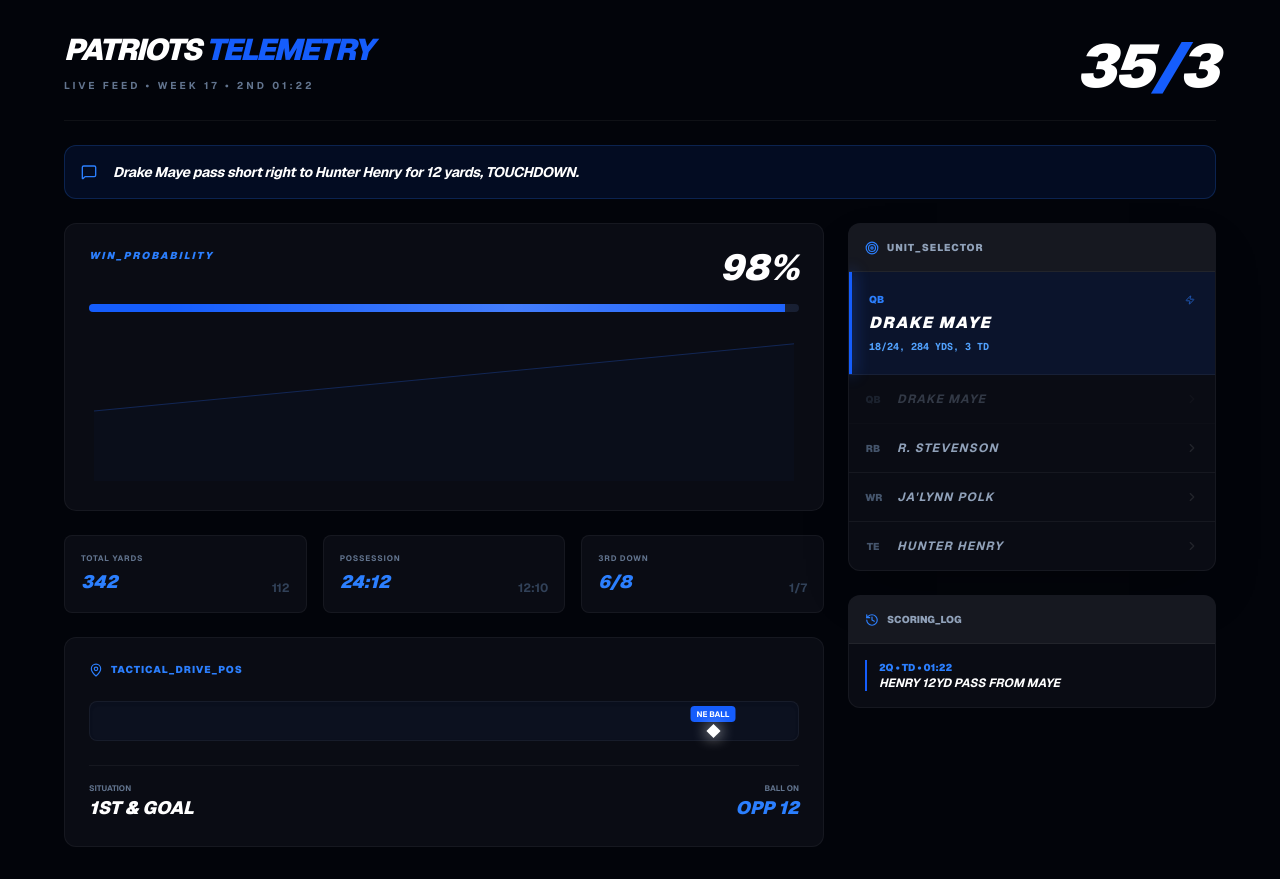
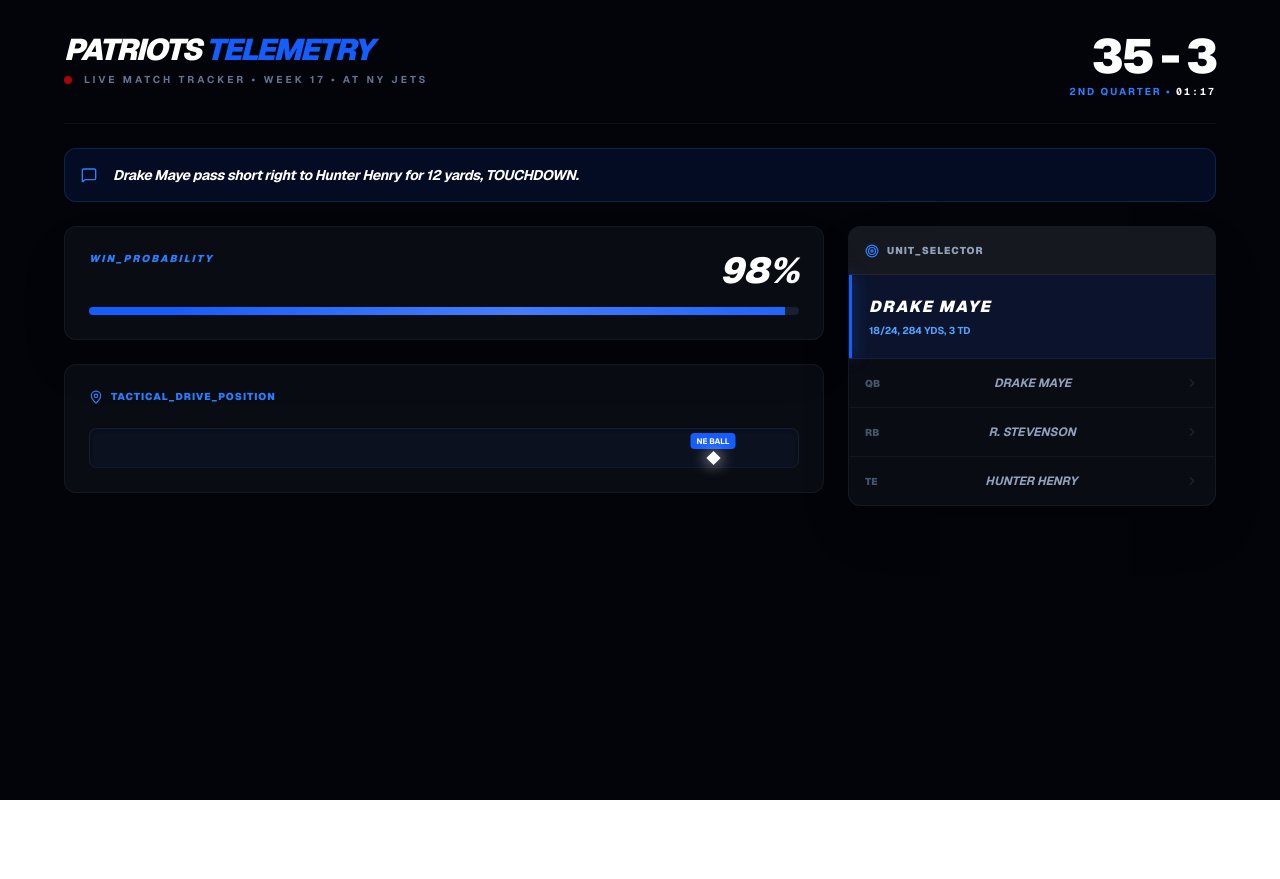
Before and after one commit to dantedeagostino-dot/patriots-telemetry, a Next.js app: page / in a window 1280 px wide. After the commit the page ends 800 px from the top, so only its background shows below. Built offline with nearby package versions, Linux system fonts and the light colour scheme.

Commit message:
Fix: Real-time clock countdown and dynamic team names Patriots vs Jets

```diff
--- a/app/page.tsx
+++ b/app/page.tsx
@@ -3,99 +3,103 @@
 import React, { useState, useEffect } from "react";
 import { ResponsiveContainer, AreaChart, Area, XAxis, YAxis, Tooltip } from "recharts";
 import { motion, AnimatePresence } from "framer-motion";
-import { Target, Cpu, ChevronRight, Activity, MapPin, History, Zap, MessageSquare } from "lucide-react";
+import { Target, Activity, MapPin, History, Zap, MessageSquare, ChevronRight } from "lucide-react";
 
-export default function PatriotsTelemetryFinal() {
+export default function PatriotsTelemetryPro() {
   const [hasMounted, setHasMounted] = useState(false);
-
-  // --- 1. MEMORIA DEL SELECTOR (Estado) ---
   const [selectedPlayerId, setSelectedPlayerId] = useState("QB");
 
-  // --- 2. DATOS DE LA API (Estructura recuperada) ---
+  // --- 1. ESTADO DEL RELOJ (Contador en segundos) ---
+  const [secondsLeft, setSecondsLeft] = useState(82); // 01:22 = 82 segundos
+  const [isPaused, setIsPaused] = useState(false);
+
   const [game, setGame] = useState({
-    scoreNE: 35, scoreNYJ: 3, winProb: 98,
-    quarter: "2nd", clock: "01:22",
+    homeTeam: "PATRIOTS",
+    awayTeam: "NY JETS",
+    scoreNE: 35,
+    scoreOpp: 3,
+    winProb: 98,
+    quarter: "2nd",
     lastPlay: "Drake Maye pass short right to Hunter Henry for 12 yards, TOUCHDOWN.",
-    teamStats: [
-      { label: "Total Yards", ne: 342, opp: 112 },
-      { label: "Possession", ne: "24:12", opp: "12:10" },
-      { label: "3rd Down", ne: "6/8", opp: "1/7" }
-    ],
-    // Lista de unidades para el selector
     units: {
-      "QB": { name: "Drake Maye", stats: "18/24, 284 YDS, 3 TD", rating: "118.4" },
-      "RB": { name: "R. Stevenson", stats: "14 CAR, 82 YDS, 1 TD", rating: "5.9 AVG" },
-      "WR": { name: "Ja'lynn Polk", stats: "5 REC, 94 YDS, 1 TD", rating: "18.8 AVG" },
-      "TE": { name: "Hunter Henry", stats: "4 REC, 52 YDS, 1 TD", rating: "13.0 AVG" }
+      "QB": { name: "Drake Maye", stats: "18/24, 284 YDS, 3 TD" },
+      "RB": { name: "R. Stevenson", stats: "14 CAR, 82 YDS, 1 TD" },
+      "TE": { name: "Hunter Henry", stats: "4 REC, 52 YDS, 1 TD" }
     }
   });
 
+  // --- 2. LÓGICA DEL CONTADOR EN TIEMPO REAL ---
+  useEffect(() => {
+    const timer = setInterval(() => {
+      if (!isPaused && secondsLeft > 0) {
+        setSecondsLeft((prev) => prev - 1);
+      }
+    }, 1000);
+    return () => clearInterval(timer);
+  }, [isPaused, secondsLeft]);
+
+  // Formateador de segundos a MM:SS
+  const formatClock = (seconds: number) => {
+    const mins = Math.floor(seconds / 60);
+    const secs = seconds % 60;
+    return `${mins.toString().padStart(2, '0')}:${secs.toString().padStart(2, '0')}`;
+  };
+
   useEffect(() => { setHasMounted(true); }, []);
   if (!hasMounted) return <div className="min-h-screen bg-[#02040a]" />;
-
-  const activeUnit = game.units[selectedPlayerId];
 
   return (
     <div className="min-h-screen bg-[#02040a] text-slate-300 p-4 lg:p-8 font-sans">
       <div className="max-w-6xl mx-auto space-y-6">
 
-        {/* HEADER & SCORE */}
-        <div className="flex justify-between items-end border-b border-white/5 pb-6">
+        {/* --- HEADER: Patriots vs NY Jets --- */}
+        <div className="flex justify-between items-start border-b border-white/5 pb-6">
           <div className="space-y-1">
             <h1 className="text-3xl font-black italic tracking-tighter text-white uppercase">
-              Patriots <span className="text-blue-600">Telemetry</span>
+              {game.homeTeam} <span className="text-blue-600">TELEMETRY</span>
             </h1>
-            <span className="text-[10px] font-bold text-slate-500 tracking-[0.3em] uppercase">
-              Live Feed • Week 17 • {game.quarter} {game.clock}
-            </span>
+            <div className="flex items-center gap-3">
+              <span className="flex h-2 w-2 rounded-full bg-red-600 animate-pulse" />
+              <span className="text-[10px] font-bold text-slate-500 tracking-[0.3em] uppercase">
+                LIVE MATCH TRACKER • WEEK 17 • AT {game.awayTeam}
+              </span>
+            </div>
           </div>
-          <div className="text-6xl font-black tracking-tighter text-white italic">
-            {game.scoreNE}<span className="text-blue-600">/</span>{game.scoreNYJ}
+          <div className="text-right">
+            <div className="text-5xl font-black tracking-tighter text-white">
+              {game.scoreNE} - {game.scoreOpp}
+            </div>
+            <div className="text-[10px] font-bold text-blue-500 uppercase tracking-[0.2em] mt-1">
+              {game.quarter} QUARTER • <span className="text-white font-mono">{formatClock(secondsLeft)}</span>
+            </div>
           </div>
         </div>
 
-        {/* PLAY-BY-PLAY TICKER */}
-        <motion.div className="bg-blue-600/10 border border-blue-500/20 p-4 rounded-xl flex items-center gap-4">
+        {/* PLAY-BY-PLAY */}
+        <div className="bg-blue-600/10 border border-blue-500/20 p-4 rounded-xl flex items-center gap-4">
           <MessageSquare size={16} className="text-blue-500" />
           <p className="text-sm font-bold text-white italic tracking-tight">{game.lastPlay}</p>
-        </motion.div>
+        </div>
 
         <div className="grid grid-cols-1 lg:grid-cols-3 gap-6">
-
           <div className="lg:col-span-2 space-y-6">
             {/* WIN PROBABILITY */}
-            <section className="bg-[#0a0c14] border border-white/5 rounded-xl p-6 relative overflow-hidden">
+            <section className="bg-[#0a0c14] border border-white/5 rounded-xl p-6 relative overflow-hidden shadow-2xl">
                <div className="flex justify-between items-start mb-4">
                   <span className="text-[10px] font-black tracking-[0.2em] text-blue-500 uppercase italic">Win_Probability</span>
                   <span className="text-4xl font-black italic text-white">{game.winProb}%</span>
                </div>
-               <div className="h-2 w-full bg-slate-900 rounded-full overflow-hidden mb-6">
+               <div className="h-2 w-full bg-slate-900 rounded-full overflow-hidden">
                   <motion.div animate={{ width: `${game.winProb}%` }} className="h-full bg-blue-600 relative">
                     <motion.div animate={{ x: ["-100%", "200%"] }} transition={{ repeat: Infinity, duration: 4, ease: "linear" }} className="absolute inset-0 bg-gradient-to-r from-transparent via-white/20 to-transparent w-full" />
                   </motion.div>
                </div>
-               <div className="h-[150px] w-full opacity-30">
-                  <ResponsiveContainer width="100%" height="100%"><AreaChart data={[{p:50},{p:98}]}><Area type="monotone" dataKey="p" stroke="#2563eb" fill="#2563eb" fillOpacity={0.1} /></AreaChart></ResponsiveContainer>
-               </div>
-            </section>
-
-            {/* TEAM MATCHUP STATS (Nueva Sección API) */}
-            <section className="grid grid-cols-3 gap-4">
-               {game.teamStats.map((stat, i) => (
-                 <div key={i} className="bg-[#0a0c14] border border-white/5 p-4 rounded-lg">
-                    <span className="text-[8px] font-bold text-slate-500 uppercase tracking-widest block mb-1">{stat.label}</span>
-                    <div className="flex justify-between items-end">
-                       <span className="text-lg font-black text-blue-500 italic">{stat.ne}</span>
-                       <span className="text-xs font-bold text-slate-700">{stat.opp}</span>
-                    </div>
-                 </div>
-               ))}
             </section>
 
             {/* TACTICAL POSITION */}
             <section className="bg-[#0a0c14] border border-white/5 rounded-xl p-6">
                <div className="flex items-center gap-2 text-blue-500 text-[10px] font-black uppercase tracking-widest mb-6">
-                 <MapPin size={14} /> Tactical_Drive_Pos
+                 <MapPin size={14} /> Tactical_Drive_Position
                </div>
                <div className="h-10 w-full bg-slate-900/50 rounded-lg border border-white/5 relative flex items-center shadow-inner">
                   <motion.div animate={{ left: `88%` }} className="absolute flex flex-col items-center -translate-x-1/2">
@@ -103,72 +107,37 @@
                     <div className="w-2.5 h-2.5 bg-white rotate-45 shadow-[0_0_15px_#fff]" />
                   </motion.div>
                </div>
-               <div className="grid grid-cols-2 mt-6 pt-4 border-t border-white/5">
-                  <div><p className="text-[8px] text-slate-500 uppercase font-bold">Situation</p><p className="text-lg font-black italic text-white uppercase">1st & Goal</p></div>
-                  <div className="text-right"><p className="text-[8px] text-slate-500 uppercase font-bold">Ball On</p><p className="text-lg font-black italic text-blue-500 uppercase">OPP 12</p></div>
-               </div>
             </section>
           </div>
 
-          {/* SIDEBAR */}
+          {/* SIDEBAR: Unit Selector con Nombres Reales */}
           <div className="space-y-6">
-
-            {/* UNIT SELECTOR DINÁMICO */}
             <section className="bg-[#0a0c14] border border-white/5 rounded-xl overflow-hidden shadow-2xl">
                <div className="p-4 bg-white/5 border-b border-white/5 flex items-center gap-2">
                   <Target size={14} className="text-blue-500" />
                   <span className="text-[10px] font-black uppercase text-slate-400 tracking-widest">Unit_Selector</span>
                </div>
 
-               {/* Visualización del jugador ACTIVO */}
-               <AnimatePresence mode="wait">
-                 <motion.div
-                   key={selectedPlayerId}
-                   initial={{ opacity: 0, x: 10 }} animate={{ opacity: 1, x: 0 }} exit={{ opacity: 0, x: -10 }}
-                   className="p-5 bg-blue-600/10 relative border-b border-white/5"
-                 >
-                    <div className="absolute left-0 top-0 bottom-0 w-[3px] bg-blue-600 shadow-[0_0_15px_#2563eb]" />
-                    <div className="flex justify-between items-center mb-1">
-                       <span className="text-[10px] font-black text-blue-500">{selectedPlayerId}</span>
-                       <Zap size={10} className="text-blue-500 animate-pulse" />
-                    </div>
-                    <p className="text-md font-black text-white italic uppercase tracking-widest">{activeUnit.name}</p>
-                    <p className="text-[10px] font-bold text-blue-400 mt-1 font-mono">{activeUnit.stats}</p>
-                 </motion.div>
-               </AnimatePresence>
+               <div className="p-5 bg-blue-600/10 relative border-b border-white/5">
+                  <div className="absolute left-0 top-0 bottom-0 w-[3px] bg-blue-600 shadow-[0_0_15px_#2563eb]" />
+                  <p className="text-md font-black text-white italic uppercase tracking-widest">{game.units[selectedPlayerId].name}</p>
+                  <p className="text-[10px] font-bold text-blue-400 mt-1">{game.units[selectedPlayerId].stats}</p>
+               </div>
 
-               {/* LISTA DE SELECCIÓN */}
                <div className="divide-y divide-white/5">
                   {Object.keys(game.units).map((id) => (
                     <button
                       key={id}
                       onClick={() => setSelectedPlayerId(id)}
-                      className={`w-full flex justify-between items-center p-4 transition-all hover:bg-white/5 ${selectedPlayerId === id ? 'opacity-30 pointer-events-none' : ''}`}
+                      className="w-full flex justify-between items-center p-4 hover:bg-white/5 transition-all"
                     >
-                       <div className="flex items-center gap-4">
-                         <span className="text-[10px] font-black text-slate-600 w-4">{id}</span>
-                         <span className="text-xs font-bold tracking-widest text-slate-400 uppercase italic">{game.units[id].name}</span>
-                       </div>
+                       <span className="text-[10px] font-black text-slate-600">{id}</span>
+                       <span className="text-xs font-bold text-slate-400 uppercase italic">{game.units[id].name}</span>
                        <ChevronRight size={14} className="text-white/10" />
                     </button>
                   ))}
                </div>
             </section>
-
-            {/* SCORING HISTORY */}
-            <section className="bg-[#0a0c14] border border-white/5 rounded-xl overflow-hidden">
-               <div className="p-4 bg-white/5 border-b border-white/5 flex items-center gap-2">
-                  <History size={14} className="text-blue-500" />
-                  <span className="text-[10px] font-black uppercase text-slate-400">Scoring_Log</span>
-               </div>
-               <div className="p-4 space-y-4">
-                  <div className="border-l-2 border-blue-600 pl-3">
-                    <p className="text-[10px] font-black text-blue-500">2Q • TD • 01:22</p>
-                    <p className="text-xs font-bold text-white uppercase italic">Henry 12yd Pass from Maye</p>
-                  </div>
-               </div>
-            </section>
-
           </div>
         </div>
       </div>
```
